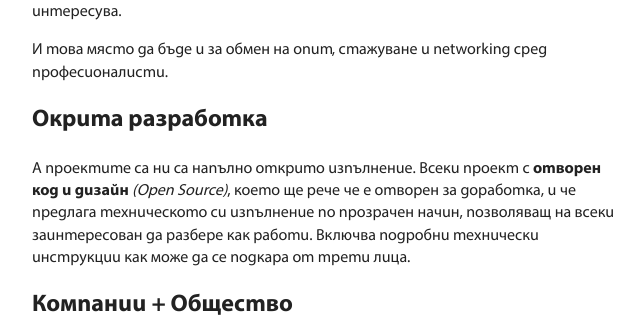
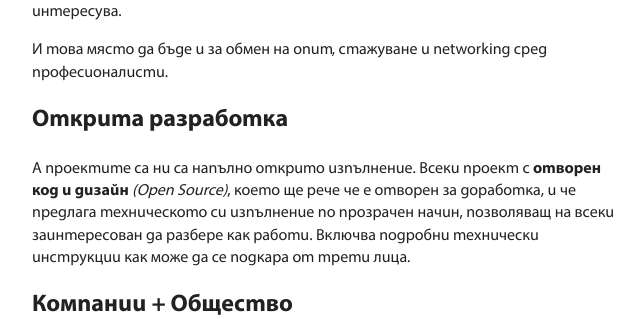
Before and after one commit to radoraykov/obshtestvo.bg, a Django app: template web/templates/about/get.html in a window 1280 px wide. Shown: the part 1512-1831 px from the top of the page, without its empty margins (635-1279 px from the left). Run offline with Django 3.2, Linux system fonts and the light colour scheme; the template is opened without the code that fills it, so the values that code supplies are empty; some libraries are stand-ins or nearby versions.

Commit message:
Terrible typo

```diff
--- a/web/templates/about/get.html
+++ b/web/templates/about/get.html
@@ -55,7 +55,7 @@
                         <p>И това място да бъде и за обмен на опит, стажуване и networking
                             сред професионалисти.</p>
 
-                        <h2>Окрита
+                        <h2>Открита
                             разработка</h2>
 
                         <p>А проектите са ни са напълно открито изпълнение. Всеки проект с
```
Also changed, not shown: web/templates/about/about.md (+1 -1 lines).
